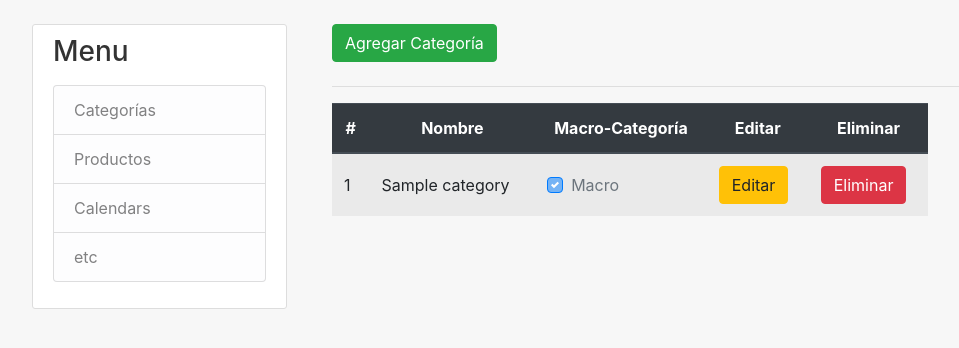
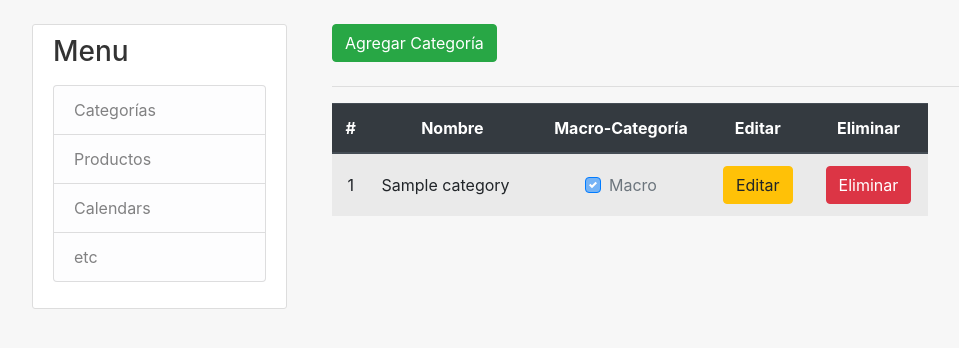
Before and after one commit to segar23/PDimension, a Django app: page /control-panel/categories/ in a window 1280 px wide. Shown: the part 56-404 px from the top of the page, without its empty margins (53-1012 px from the left). Run offline with Django 3.2, Linux system fonts and the light colour scheme; a user stored in the database is signed in; tables that the repository leaves empty hold one stand-in row (values such as "Sample post"); some libraries are stand-ins or nearby versions.

Commit message:
Table Style Fix

```diff
--- a/webapp/control_panel/static/control_panel/control_panel.css
+++ b/webapp/control_panel/static/control_panel/control_panel.css
@@ -12,12 +12,7 @@ body {
     margin-bottom: 20px;
 }
 
-.table th {
+.table th, .table td {
     text-align: center;
     vertical-align: middle;
 }
-
-.table td {
-    text-align: left;
-    vertical-align: middle;
-}
--- a/webapp/control_panel/templates/control_panel/categories.html
+++ b/webapp/control_panel/templates/control_panel/categories.html
@@ -21,7 +21,7 @@
                 {% for category in categories %}
                     <tr>
                         <td scope="row">{{ forloop.counter }}</td>
-                        <td>{{ category.name }}</td>
+                        <td style="text-align: left">{{ category.name }}</td>
                         <td>
                             <div class="custom-control custom-checkbox">
                                 <input type="checkbox" class="custom-control-input"
```
